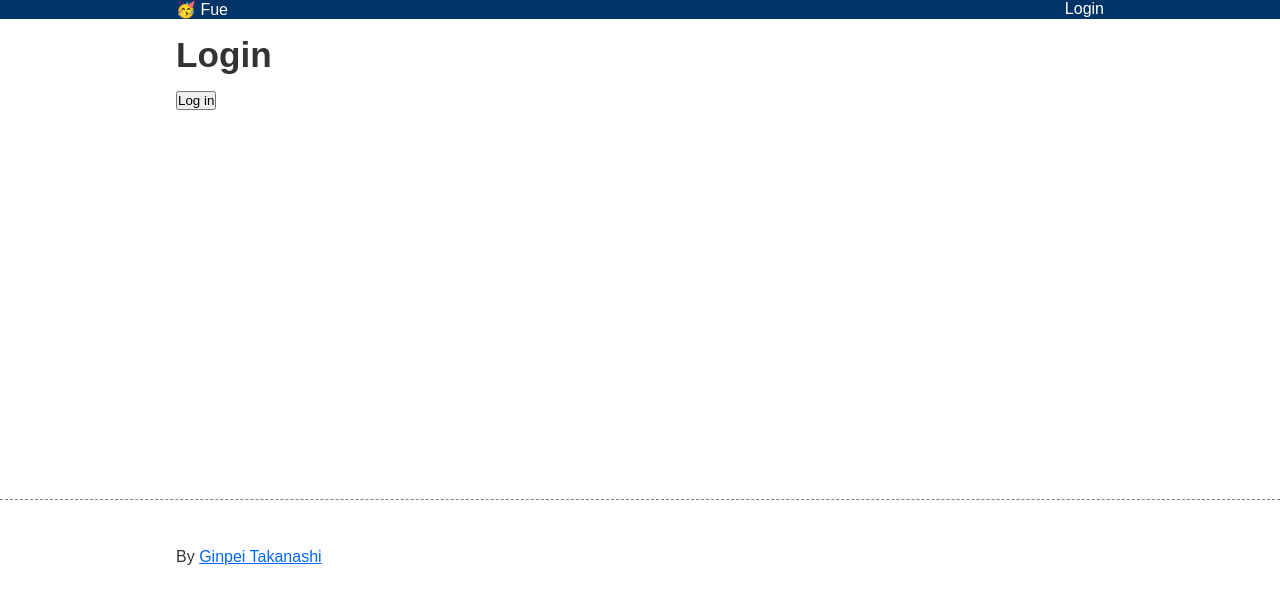
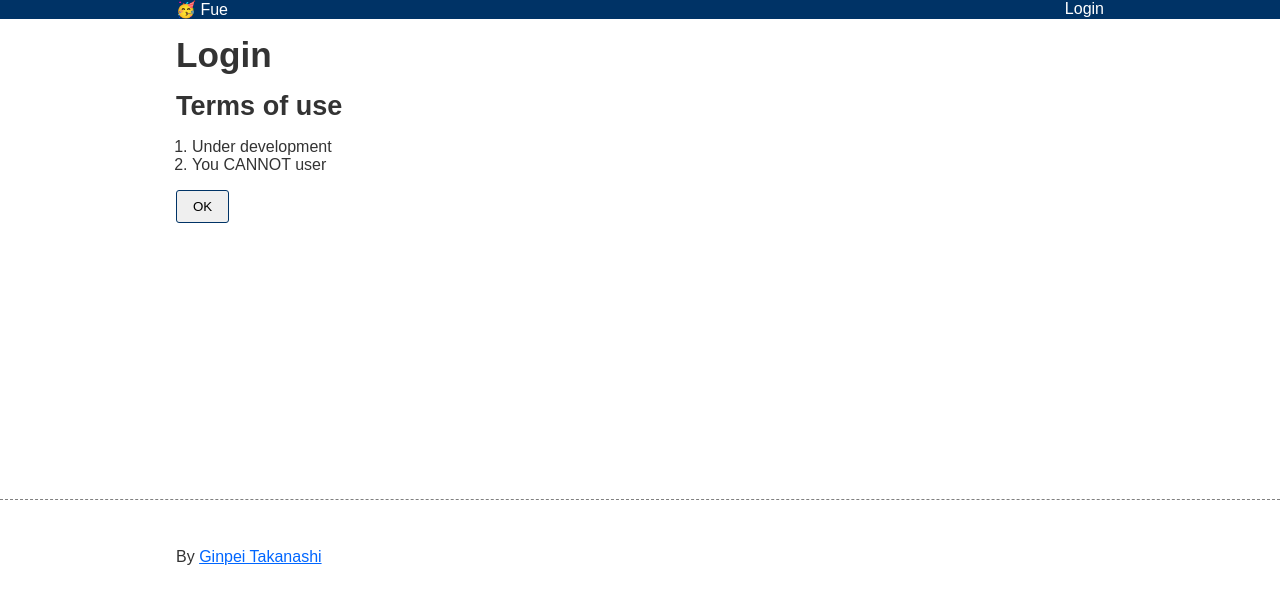
Before and after one commit to ginpei/fue, a Next.js app: page /login in a window 1280 px wide. Shown: the top 604 px of the page. Built offline with nearby package versions, Linux system fonts and the light colour scheme; no server answers.

Commit message:
feat: 🎸 terms of use

```diff
--- a/src/pages/login/LoginForm.tsx
+++ b/src/pages/login/LoginForm.tsx
@@ -2,6 +2,7 @@ import { getAuth, GithubAuthProvider, signInWithPopup, UserCredential } from "fi
 import { useState } from "react";
 import { toError } from "../../domains/errors/errors";
 import { ErrorMessage } from "../../ui/util/ErrorMessage";
+import { TermsOfUse } from "./TermsOfUse";
 
 export interface LoginFormProps {
   onLoggedIn?: (cred: UserCredential) => void;
@@ -28,8 +29,10 @@ export function LoginForm({ onLoggedIn }: LoginFormProps): JSX.Element {
 
   return (
     <div className="LoginForm">
-      {loginError && <ErrorMessage error={loginError} />}
-      <button disabled={loggingIn} onClick={onLogInClick}>Log in</button>
+      <TermsOfUse>
+        {loginError && <ErrorMessage error={loginError} />}
+        <button disabled={loggingIn} onClick={onLogInClick}>Log in</button>
+      </TermsOfUse>
     </div>
   );
 }
--- /dev/null
+++ b/src/pages/login/TermsOfUse.tsx
@@ -0,0 +1,29 @@
+import { useState } from "react";
+import { NiceButton } from "../../ui/forms/NiceButton";
+import { VStack } from "../../ui/util/VStack";
+
+export interface TermsOfUseProps {
+  children: React.ReactNode;
+}
+
+export function TermsOfUse({ children }: TermsOfUseProps): JSX.Element {
+  const [understood, setUnderstood] = useState(false);
+
+  const onClick = () => {
+    setUnderstood(true);
+  };
+
+  return (
+    <VStack>
+      <h2>Terms of use</h2>
+      <ol>
+        <li>Under development</li>
+        <li>You CANNOT user</li>
+      </ol>
+      <div>
+        <NiceButton disabled={understood} onClick={onClick}>OK</NiceButton>
+      </div>
+      {understood && <div>{children}</div>}
+    </VStack>
+  );
+}
```
